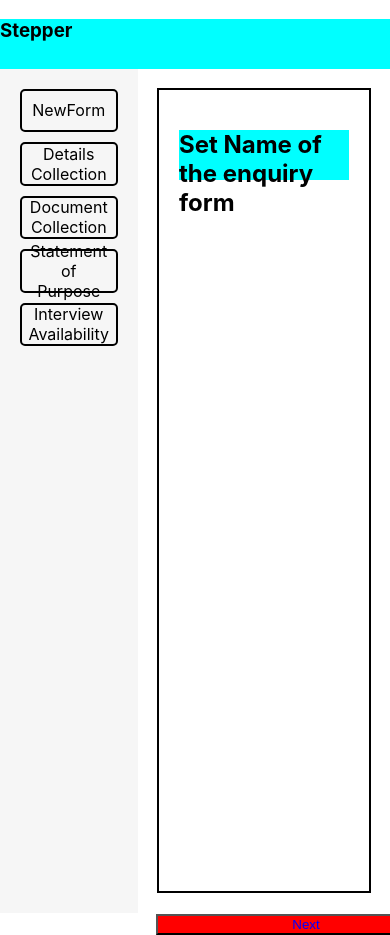
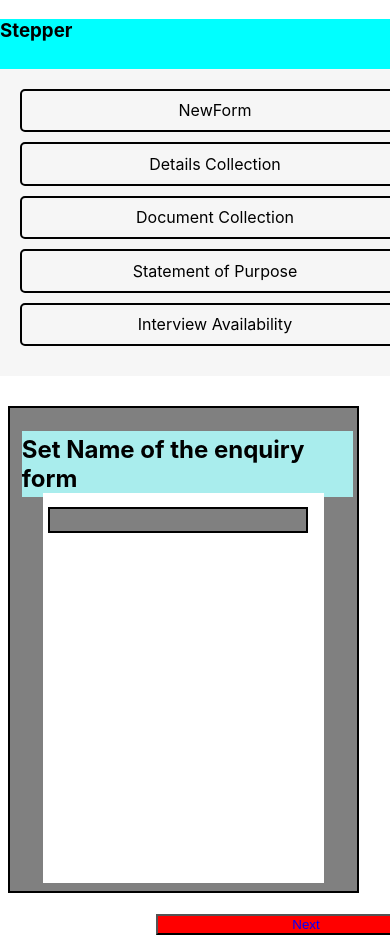
Before and after one commit to Rahul0550/candidateInfo, a React (Create React App) app: page / in a window 390 px wide. Shown: the top 935 px of the page. Built offline with nearby package versions, Linux system fonts and the light colour scheme.

Commit message:
made responsive

```diff
--- a/src/App.css
+++ b/src/App.css
@@ -28,31 +28,72 @@
   background-color: #ddd;
 }
 
-input{
+input {
   width: 20vw;
   height: 3vh;
+}
+.space-between-container {
+  flex: 1;
+  width: 85%;
+  background-color: white
 }
 
 .main-content {
   flex: 1;
-  align-items: center;
+  /* align-items: center; */
   justify-content: baseline;
-  padding: 20px;
+  padding: 8px;
   display: flex;
   flex-direction: column;
-  margin: 5% 5%;
+  margin: 2% 2% 2% 0;
+  padding-top: 5%;
   border: 2px solid black;
+  background-color: grey;
 }
 
 .Top {
   text-align: center;
   margin-bottom: 20px;
 }
+
+.inside-header h2 {
+  background: rgb(169, 237, 237);
+  height: 50px;
+  display: flex;
+  align-items: center;
+  justify-content: center;
+  width: 100%;
+  margin: 1vw;
+  height: 100%;
+}
+.main-content{
+  align-items: center;
+  width: 85%;
+}
 .form-container {
   margin-top: 20px;
-  /* justify-items: auto;
-  justify-content: space-between; */
 }
+
 .form-group {
   margin-bottom: 15px;
 }
+
+/* Responsive Styles */
+@media only screen and (max-width: 768px) {
+  .app-container {
+    flex-direction: column;
+  }
+
+  .sidebar {
+    width: 100%;
+    margin-bottom: 10px;
+  }
+
+  .main-content {
+    margin: 5% 2%;
+  }
+
+  input {
+    width: 100%;
+  }
+}
--- a/src/App.js
+++ b/src/App.js
@@ -22,11 +22,15 @@ const App = () => {
         <Sidebar />
 
         <div className="main-content">
+
           <div className="inside-header">
-          <h2 style={{ background: "cyan", height: "50px" }}>
+          <h2 >
               {name ? `Enquiry Form for- ${name}` : "Set Name of the enquiry form"}
             </h2>
           </div>
+
+          <div className="space-between-container">
+            <div className="main-content">
 
               <Routes>
                 <Route path="/new-form" element={<NewForm setName={setName} />} />
@@ -44,6 +48,10 @@ const App = () => {
                   element={<InterviewAvailability />}
                 />
             </Routes>
+
+            </div>
+          </div>
+
         </div>
       </div>
       <button
```
Lines whose indentation alone changed are shown as unchanged.
